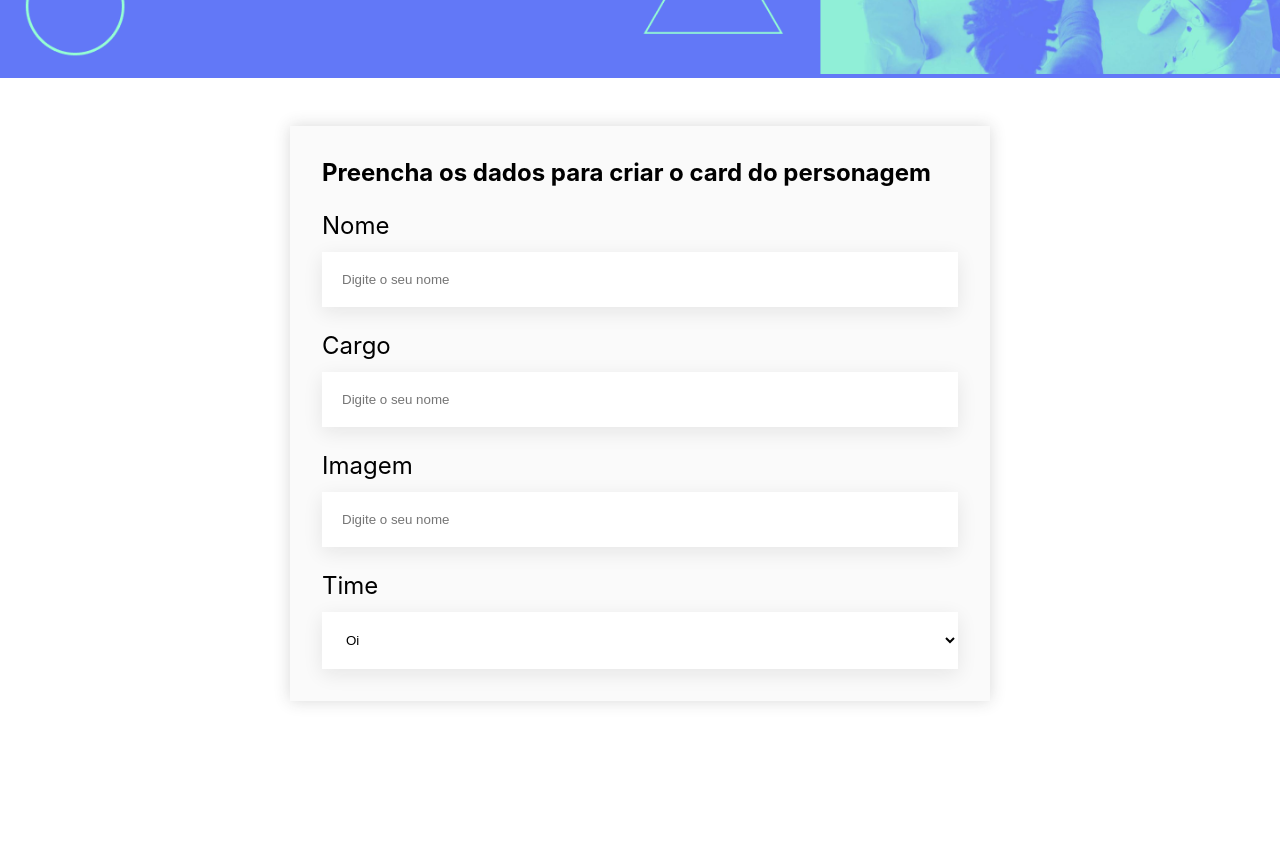
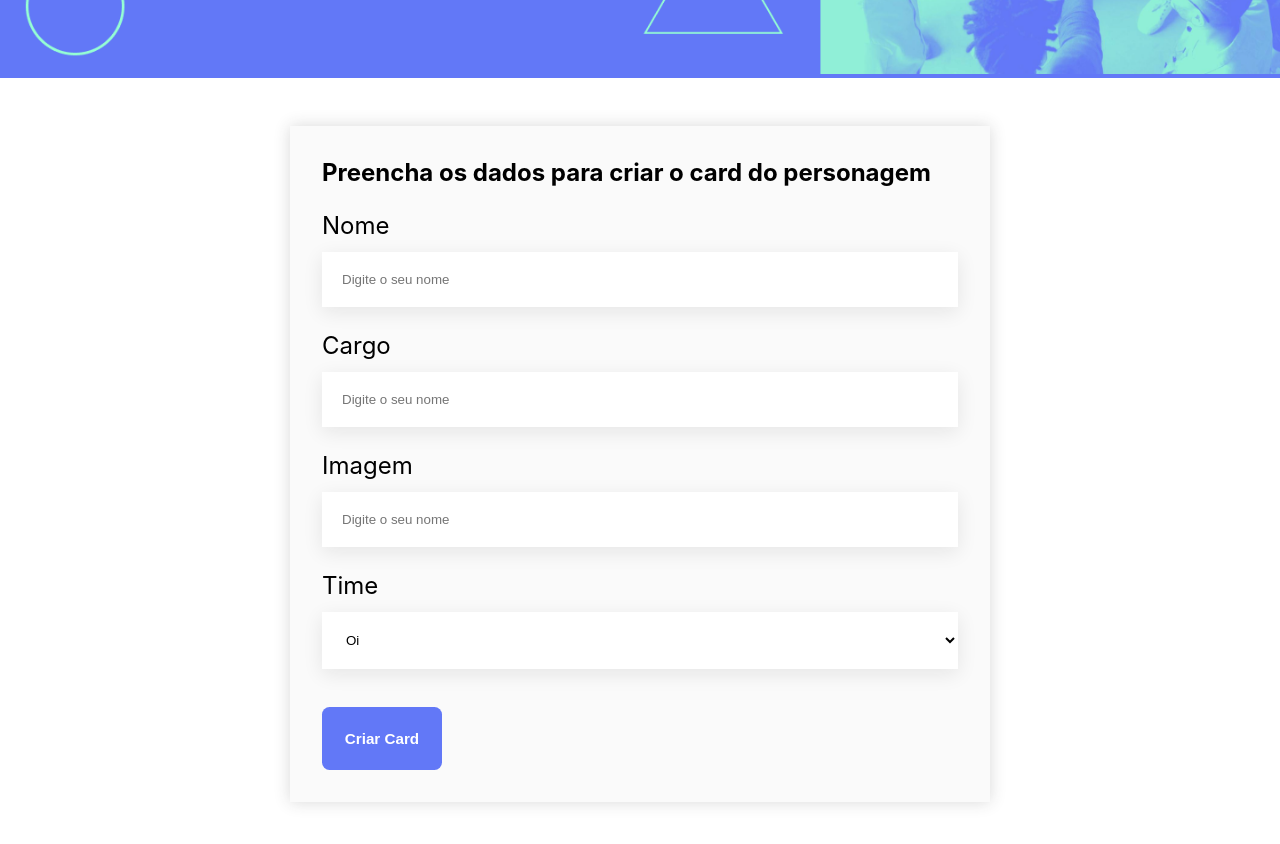
Before and after one commit to JuliaRibeiro1/Alura-projects, a React (Create React App) app in the folder ReactJS/Organo/organo/: page / in a window 1280 px wide. Shown: the part 420-1264 px from the top of the page. Before the commit the page ends 1169 px from the top, so only its background shows below. Built offline with nearby package versions, Linux system fonts and the light colour scheme.

Commit message:
states dos inputs adicinado

```diff
--- a/ReactJS/Organo/organo/src/componentes/Botao/Botao.css
+++ b/ReactJS/Organo/organo/src/componentes/Botao/Botao.css
@@ -0,0 +1,15 @@
+.botao {
+    background-color: #6278f7;
+    border-radius: 0.5em;
+    font-weight: 700;
+    font-size: .95rem;
+    padding: 1.5em;
+    border: 0;
+    cursor: pointer;
+    color:white;
+    margin-top: 2.5em;
+}
+.botao:hover {
+    color:#95ffd4;
+    transition: .8s;
+}
--- a/ReactJS/Organo/organo/src/componentes/Botao/Botao.js
+++ b/ReactJS/Organo/organo/src/componentes/Botao/Botao.js
@@ -2,8 +2,8 @@
 
 const Botao = (props) => {
     return (
-        <button>
-            {props.texto}
+        <button className="botao">
+            {props.children}
         </button>
     )
 }
--- a/ReactJS/Organo/organo/src/componentes/CampoTexto/index.js
+++ b/ReactJS/Organo/organo/src/componentes/CampoTexto/index.js
@@ -1,11 +1,16 @@
 import "./CampoTexto.css"
-
+import React from "react"
 
 const CampoTexto = (props) => {
+
+    const aoDigitado = (e) => {
+        props.aoAlterado(e.target.value)
+
+    }
     return (
         <div className="campo-texto">
             <label>{props.label}</label>
-            <input placeholder="Digite o seu nome"/>
+            <input value={props.valor} onChange={aoDigitado} required={props.obrigatorio} placeholder="Digite o seu nome"/>
         </div>
     )
 }
--- a/ReactJS/Organo/organo/src/componentes/Formulario/Formulario.css
+++ b/ReactJS/Organo/organo/src/componentes/Formulario/Formulario.css
@@ -5,7 +5,7 @@
 }
 
 .formulario form {
-    width: 100%;
+    width: 80%;
     border: none;
     max-width: 700px;
     background-color: #fafafa;
--- a/ReactJS/Organo/organo/src/componentes/Formulario/index.js
+++ b/ReactJS/Organo/organo/src/componentes/Formulario/index.js
@@ -1,17 +1,57 @@
+import Botao from "../Botao/Botao"
 import CampoTexto from "../CampoTexto"
 import ListaSuspensa from "../ListaSuspensa"
-
+import React from "react"
 import "./Formulario.css"
 
 const Formulario = () => {
+
+    const aoSalvar = (e) => {
+        e.preventDefault()
+        console.log(nome,cargo,imagem,time)
+    }
+
+    const [nome, setNome] = React.useState('')
+    const [cargo, setCargo] = React.useState('')
+    const [imagem, setImagem] = React.useState('')
+    const [time,setTime] = React.useState("")
+
     return (
         <section className="formulario">
-            <form>
+            <form onSubmit={aoSalvar}>
             <h2>Preencha os dados para criar o card do personagem</h2>
-            <CampoTexto label="Nome" placeholder="Digite seu nome"/>
-            <CampoTexto label="Cargo" placeholder="Digite seu cargo"/>
-            <CampoTexto label="Imagem" placeholder="Digite o endereço da imagem"/>
-            <ListaSuspensa label="Time" itens={["Oi","Opa"]} />
+            <CampoTexto
+                obrigatorio={true}
+                label="Nome"
+                valor={nome}
+                placeholder="Digite seu nome"
+                aoAlterado={valor => setNome(valor)}
+                />
+
+            <CampoTexto
+                obrigatorio={true}
+                label="Cargo"
+                valor={cargo}
+                placeholder="Digite seu cargo"
+                aoAlterado={valor => setCargo(valor)}
+                />
+            <CampoTexto
+                obrigatorio={true}
+                label="Imagem"
+                valor={imagem}
+                placeholder="Digite o endereço da imagem"
+                aoAlterado={valor => setImagem(valor)}
+                />
+
+            <ListaSuspensa
+                label="Time"
+                valor={time}
+                aoAlterado={valor => setTime(valor)}
+                itens={["Oi","Opa"]} />
+
+            <Botao>
+                Criar Card
+            </Botao>
             </form>
         </section>
     )
--- a/ReactJS/Organo/organo/src/componentes/ListaSuspensa/index.js
+++ b/ReactJS/Organo/organo/src/componentes/ListaSuspensa/index.js
@@ -3,12 +3,14 @@
 const ListaSuspensa = (props) => {
     console.log(props.itens)
 
-
+   const aoSelecionado = (e) => {
+        props.aoAlterado(e.target.value)
+   }
     return (
         <div className="lista-suspensa">
             <label>{props.label}</label>
-            <select>
-            {props.itens.map(item => <option key={item}>{item}</option>)}
+            <select required={props.obrigatorio} value={props.value} onChange={aoSelecionado}>
+                {props.itens.map(item => <option key={item}>{item}</option>)}
             </select>
         </div>
     )
```
